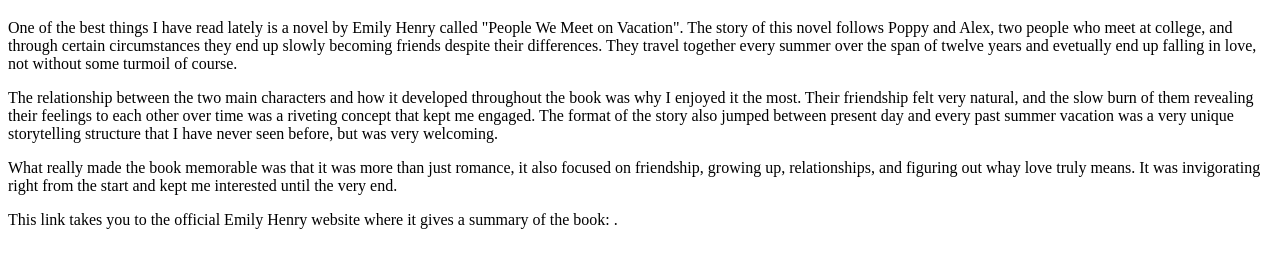
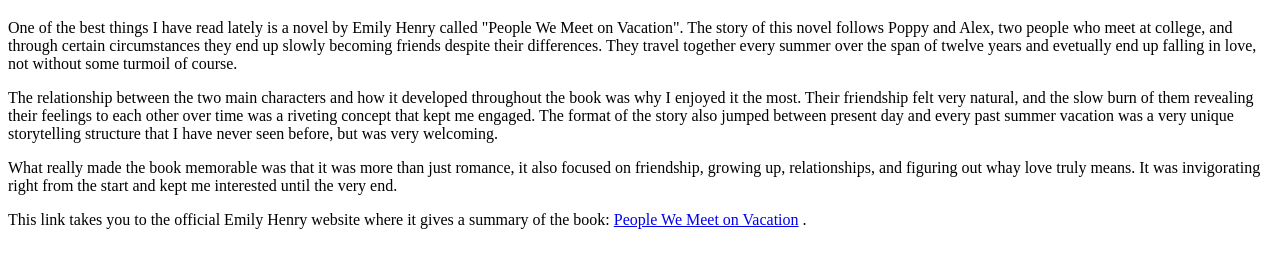
Before and after one commit to TaranS728/best-thing-i-read, a plain HTML site: page index.html in a window 1280 px wide. Shown: the part 61-328 px from the top of the page. Drawn offline with Linux system fonts and the light colour scheme.

Commit message:
Best Thing I Read
Structured overview of the book "People We Meet on Vacation" by Emily Henry

```diff
--- a/index.html
+++ b/index.html
@@ -46,7 +46,7 @@
     <footer>
         <p>
             This link takes you to the official Emily Henry website where it gives a summary of the book:
-            <a href="https://www.emilyhenrybooks.com/books/people-we-meet-on-vacation">
+            <a href="https://www.emilyhenrybooks.com/books/people-we-meet-on-vacation">People We Meet on Vacation</a>
 
             </a>.
         </p>
```
